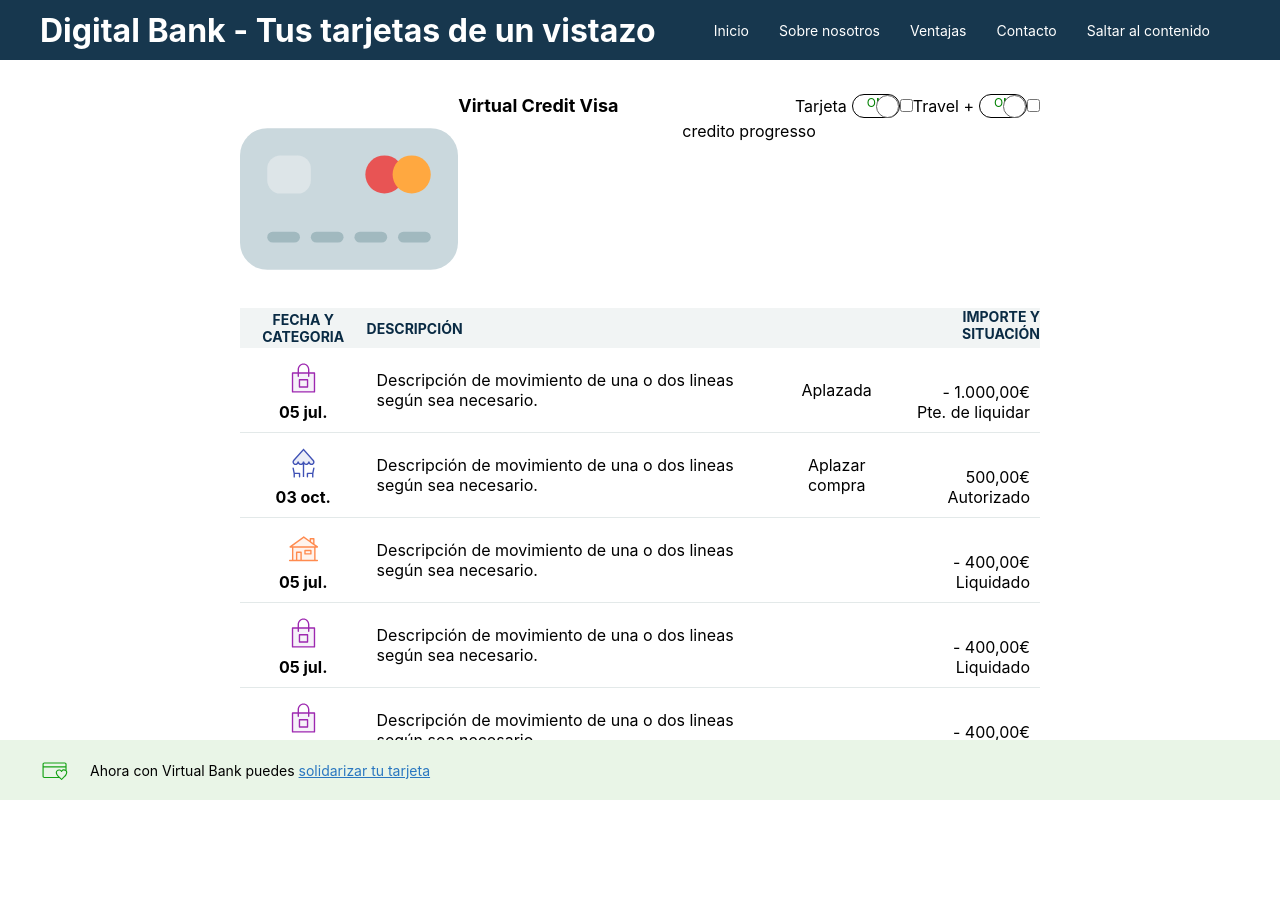
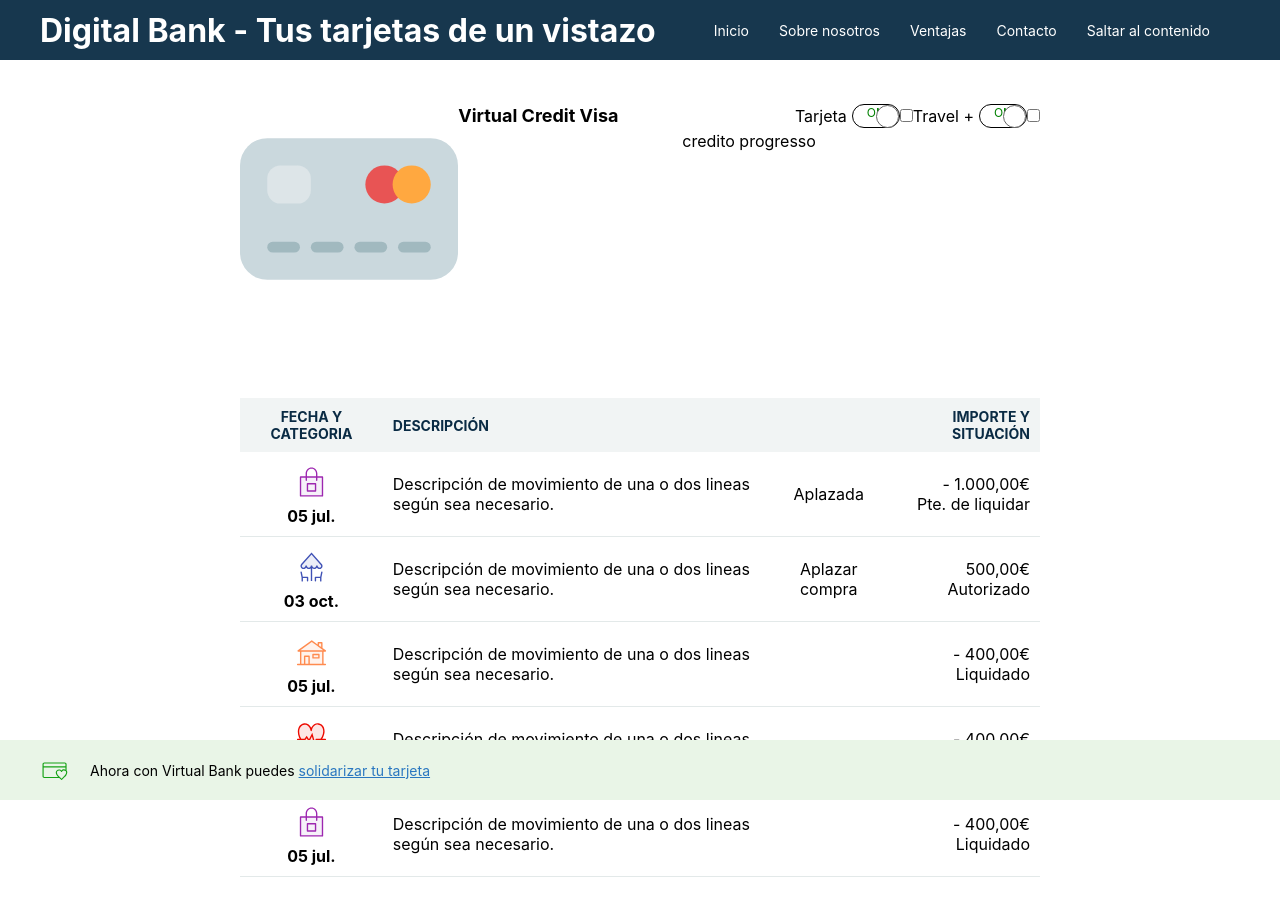
Before and after one commit to Ibermatica-Accesibilidad/AccessibleCard, a React (Create React App) app: page / in a window 1280 px wide. Shown: the top 916 px of the page. Before the commit the page ends 863 px from the top, so only its background shows below. Built offline with nearby package versions, Linux system fonts and the light colour scheme.

Commit message:
feat(accessible-card): adds descriptive caption to table

```diff
--- a/src/App.scss
+++ b/src/App.scss
@@ -3,6 +3,6 @@
 
   .content {
     width: 800px;
-    margin: 90px auto;
+    margin: 100px auto;
   }
 }
--- a/src/Assets/Styles/_helpers.scss
+++ b/src/Assets/Styles/_helpers.scss
@@ -10,6 +10,10 @@
 
 .column {
     flex-direction: column;
+}
+
+.align-center {
+    align-items: center;
 }
 
 // TEXT ALIGNMENT
@@ -34,16 +38,7 @@
     border-bottom: 1px solid #F1F4F4;
 }
 
-$max: 50;
-$offset: 5;
-$unit: 'px';
-@mixin list-loop($className, $styleName) {
-  $i: 0;
-  @while $i <= $max {
-    #{$className + $i} {
-      #{$styleName}: #{$i + $unit};
-    }
-    $i: $i + $offset;
-  }
+// VISIBILITY
+.hidden {
+    visibility: hidden;
 }
-@include list-loop('.p-l-', 'padding-left');
--- a/src/CardInfo/CardInfo.js
+++ b/src/CardInfo/CardInfo.js
@@ -38,10 +38,6 @@ const CardCredit = styled.div`
   width: 100%;
 `
 
-const CardMovements = styled.div`
-  width: 100%;
-`
-
 const CardInfo = () => {
   return (
     <section>
--- a/src/Components/Table/Table.js
+++ b/src/Components/Table/Table.js
@@ -19,6 +19,7 @@ const StyledTable = styled.table`
 
     tr {
       th {
+        padding: 10px;
       }
     }
   }
@@ -40,13 +41,15 @@ const StyledTable = styled.table`
 
 const Table = () => {
   return (
+    <div>
+      <caption className="hidden">Tabla de movimientos de su tarjeta bancaria</caption>
       <StyledTable>
         <thead>
           <tr>
             <th>Fecha y categoria</th>
             <th className="txt-align-left">Descripción</th>
             <th></th>
-          <th className="flex txt-align-right">Importe y situación</th>
+            <th className="txt-align-right">Importe y situación</th>
           </tr>
         </thead>
         <tbody>
@@ -59,9 +62,11 @@ const Table = () => {
             </th>
             <td className="txt-align-left">Descripción de movimiento de una o dos lineas según sea necesario.</td>
             <td>Aplazada</td>
-          <td className="flex column txt-align-right">
+            <td className="txt-align-right">
+              <div className="flex column">
                 <span>- 1.000,00€</span>
                 <span>Pte. de liquidar</span>
+              </div>
             </td>
           </tr>
           <tr>
@@ -73,9 +78,11 @@ const Table = () => {
             </th>
             <td className="txt-align-left">Descripción de movimiento de una o dos lineas según sea necesario.</td>
             <td>Aplazar compra</td>
-          <td className="flex column txt-align-right">
+            <td className="txt-align-right">
+              <div className="flex column">
                 <span>500,00€</span>
                 <span>Autorizado</span>
+              </div>
             </td>
           </tr>
           <tr>
@@ -87,9 +94,27 @@ const Table = () => {
             </th>
             <td className="txt-align-left">Descripción de movimiento de una o dos lineas según sea necesario.</td>
             <td></td>
-          <td className="flex column txt-align-right">
+            <td className="txt-align-right">
+              <div className="flex column">
                 <span>- 400,00€</span>
                 <span>Liquidado</span>
+              </div>
+            </td>
+          </tr>
+          <tr>
+            <th className="flex column txt-align-center">
+              <div aria-hidden="true">
+                <HealthIcon width="35" />
+              </div>
+              05 jul.
+            </th>
+            <td className="txt-align-left">Descripción de movimiento de una o dos lineas según sea necesario.</td>
+            <td></td>
+            <td className="txt-align-right">
+              <div className="flex column">
+                <span>- 400,00€</span>
+                <span>Liquidado</span>
+              </div>
             </td>
           </tr>
           <tr>
@@ -101,27 +126,16 @@ const Table = () => {
             </th>
             <td className="txt-align-left">Descripción de movimiento de una o dos lineas según sea necesario.</td>
             <td></td>
-          <td className="flex column txt-align-right">
+            <td className="align-center txt-align-right">
+              <div className="flex column">
                 <span>- 400,00€</span>
                 <span>Liquidado</span>
-          </td>
-        </tr>
-        <tr>
-          <th className="flex column txt-align-center">
-            <div aria-hidden="true">
-              <ShoppingIcon width="35" />
               </div>
-            05 jul.
-          </th>
-          <td className="txt-align-left">Descripción de movimiento de una o dos lineas según sea necesario.</td>
-          <td></td>
-          <td className="flex column txt-align-right">
-            <span>- 400,00€</span>
-            <span>Liquidado</span>
             </td>
           </tr>
         </tbody>
       </StyledTable>
+    </div>
   );
 };
 
--- a/src/index.scss
+++ b/src/index.scss
@@ -1,3 +1,5 @@
+@import './Assets/Styles/main.scss';
+
 * {
   box-sizing: border-box;
   margin: 0;
@@ -12,5 +14,3 @@ body {
   -webkit-font-smoothing: antialiased;
   -moz-osx-font-smoothing: grayscale;
 }
-
-@import './Assets/Styles/main.scss';
```
Lines whose indentation alone changed are shown as unchanged.
